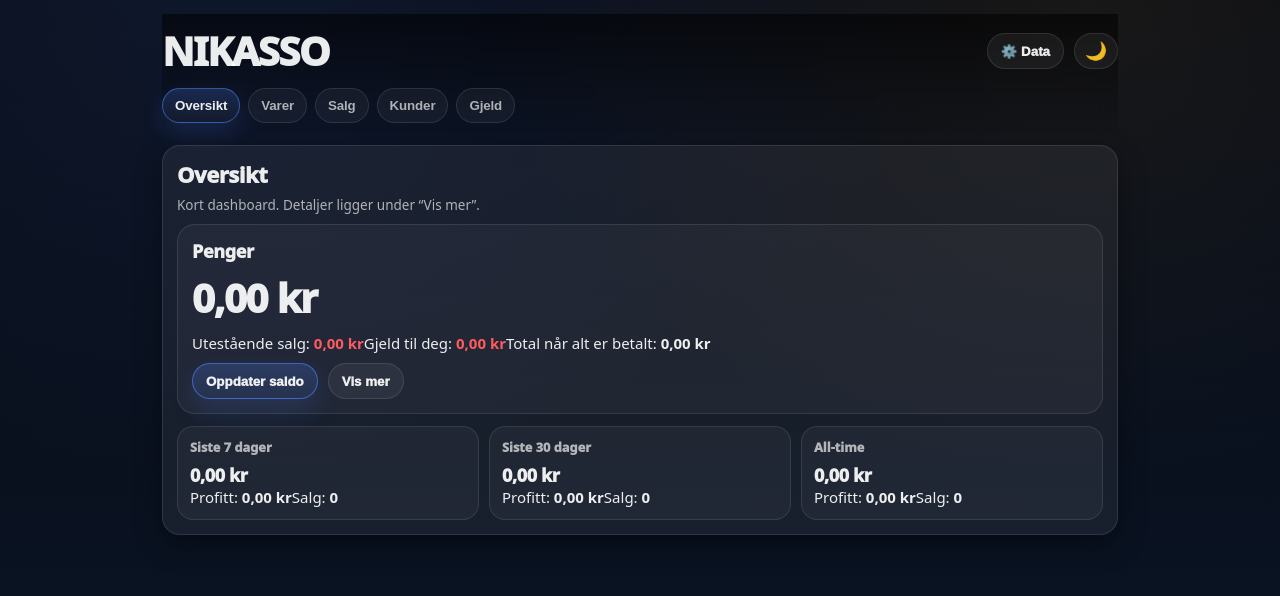
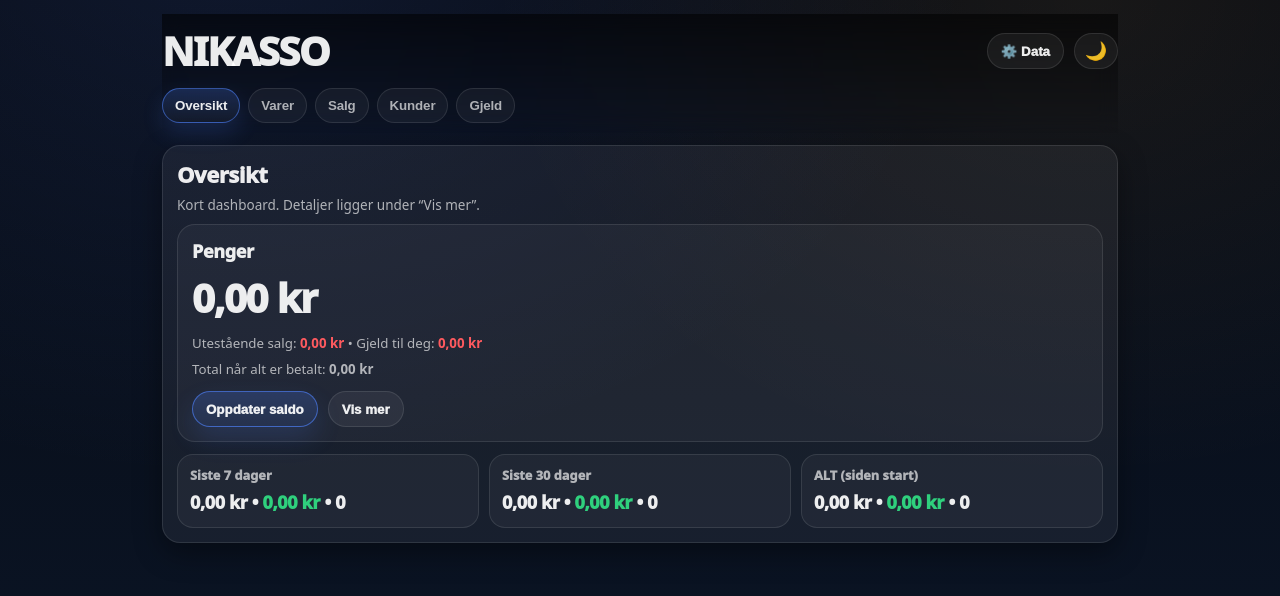
Before and after one commit to nikolaihoffmann-svg/Nikasso-, a React (Vite) app: page / in a window 1280 px wide. Shown: the top 596 px of the page. Built offline with nearby package versions, Linux system fonts and the light colour scheme.

Commit message:
Update Oversikt.tsx

```diff
--- a/src/pages/Oversikt.tsx
+++ b/src/pages/Oversikt.tsx
@@ -78,7 +78,7 @@ export function Oversikt() {
   const [saldoOpen, setSaldoOpen] = useState(false);
   const [saldoInput, setSaldoInput] = useState(String(saldo));
 
-  const [detailsOpen, setDetailsOpen] = useState(false);
+  const [moreOpen, setMoreOpen] = useState(false);
 
   const byItemId = useMemo(() => {
     const items = getItems();
@@ -91,8 +91,9 @@ export function Oversikt() {
   const from30 = useMemo(() => new Date(Date.now() - 30 * 24 * 60 * 60 * 1000), []);
   const fromMonth = useMemo(() => startOfMonth(new Date()), []);
 
-  function calcProfitForSale(s: Sale) {
-    const lines = saleLinesSafe(s);
+  function calcProfitForSale(s: any) {
+    const lines = saleLinesSafe(s as Sale);
+    if (lines.length > 0) {
       return lines.reduce((acc, l) => {
         const unitCost = Number.isFinite(Number(l.unitCostAtSale))
           ? Number(l.unitCostAtSale)
@@ -103,6 +104,13 @@ export function Oversikt() {
       }, 0);
     }
 
+    const unitCost =
+      Number.isFinite(Number(s.unitCostAtSale)) ? Number(s.unitCostAtSale) : byItemId.get(s.itemId)?.cost ?? 0;
+    const qty = Number(s.qty ?? 0);
+    const unitPrice = Number(s.unitPrice ?? 0);
+    return (unitPrice - unitCost) * qty;
+  }
+
   const totals = useMemo(() => {
     const unpaidSalesTotal = sales.reduce((a, s) => a + Math.max(0, saleRemaining(s)), 0);
     const unpaidReceivablesTotal = receivables.reduce((a, r) => a + Math.max(0, receivableRemaining(r)), 0);
@@ -111,10 +119,10 @@ export function Oversikt() {
     const s7 = sales.filter((s) => isAfter(s.createdAt, from7));
     const s30 = sales.filter((s) => isAfter(s.createdAt, from30));
     const sm = sales.filter((s) => isAfter(s.createdAt, fromMonth));
-    const sall = sales;
+    const sall = sales; // ✅ alt siden start
 
-    const sumRevenue = (list: Sale[]) => list.reduce((a, b) => a + (Number(b.total) || 0), 0);
-    const sumProfit = (list: Sale[]) => list.reduce((a, b) => a + calcProfitForSale(b), 0);
+    const sumRevenue = (list: any[]) => list.reduce((a, b) => a + (Number(b.total) || 0), 0);
+    const sumProfit = (list: any[]) => list.reduce((a, b) => a + calcProfitForSale(b), 0);
 
     return {
       unpaidSalesTotal,
@@ -141,6 +149,7 @@ export function Oversikt() {
 
   const mostSoldAll = useMemo(() => {
     const map = new Map<string, { itemId: string; name: string; qty: number; revenue: number; profit: number }>();
+
     for (const s of sales) {
       const lines = saleLinesSafe(s);
       for (const l of lines) {
@@ -186,7 +195,7 @@ export function Oversikt() {
 
     const arr = Array.from(map.values());
     arr.sort((a, b) => b.revenue - a.revenue);
-    return arr.slice(0, 10);
+    return arr.slice(0, 20);
   }, [sales, customers, byItemId]);
 
   function openSaldoModal() {
@@ -205,75 +214,101 @@ export function Oversikt() {
       <div className="cardTitle">Oversikt</div>
       <div className="cardSub">Kort dashboard. Detaljer ligger under “Vis mer”.</div>
 
-      {/* Penger (kort og tydelig) */}
+      {/* Penger */}
       <div className="card" style={{ marginTop: 0 }}>
-        <div className="cardTitle" style={{ fontSize: 18, marginBottom: 8 }}>Penger</div>
+        <div className="cardTitle" style={{ fontSize: 18, marginBottom: 8 }}>
+          Penger
+        </div>
 
         <div className="moneyBig">{fmtKr(saldo)}</div>
 
-        <div className="miniRow" style={{ marginTop: 8 }}>
-          <span>Utestående salg: <b className="dangerText">{fmtKr(totals.unpaidSalesTotal)}</b></span>
-          <span>Gjeld til deg: <b className="dangerText">{fmtKr(totals.unpaidReceivablesTotal)}</b></span>
-          <span>Total når alt er betalt: <b>{fmtKr(totals.grand)}</b></span>
+        <div className="itemMeta" style={{ marginTop: 10 }}>
+          Utestående salg: <b className="dangerText">{fmtKr(totals.unpaidSalesTotal)}</b> • Gjeld til deg:{" "}
+          <b className="dangerText">{fmtKr(totals.unpaidReceivablesTotal)}</b>
         </div>
 
-        <div className="btnRow" style={{ marginTop: 10 }}>
-          <button className="btn btnPrimary" type="button" onClick={openSaldoModal}>Oppdater saldo</button>
-          <button className="btn" type="button" onClick={() => setDetailsOpen(true)}>Vis mer</button>
+        <div className="itemMeta" style={{ marginTop: 8 }}>
+          Total når alt er betalt: <b>{fmtKr(totals.grand)}</b>
+        </div>
+
+        <div className="btnRow" style={{ marginTop: 12 }}>
+          <button className="btn btnPrimary" type="button" onClick={openSaldoModal}>
+            Oppdater saldo
+          </button>
+          <button className="btn" type="button" onClick={() => setMoreOpen(true)}>
+            Vis mer
+          </button>
         </div>
       </div>
 
-      {/* Tre kompakte perioder */}
+      {/* Kompakt metrics */}
       <div className="metricGrid" style={{ marginTop: 12 }}>
         <div className="metricCard">
           <p className="metricTitle">Siste 7 dager</p>
-          <p className="metricValue">{fmtKr(totals.revenue7)}</p>
-          <div className="miniRow">
-            <span>Profitt: <b>{fmtKr(totals.profit7)}</b></span>
-            <span>Salg: <b>{totals.count7}</b></span>
-          </div>
+          <p className="metricValue">
+            {fmtKr(totals.revenue7)} • <span className="successText">{fmtKr(totals.profit7)}</span> • {totals.count7}
+          </p>
         </div>
 
         <div className="metricCard">
           <p className="metricTitle">Siste 30 dager</p>
-          <p className="metricValue">{fmtKr(totals.revenue30)}</p>
-          <div className="miniRow">
-            <span>Profitt: <b>{fmtKr(totals.profit30)}</b></span>
-            <span>Salg: <b>{totals.count30}</b></span>
+          <p className="metricValue">
+            {fmtKr(totals.revenue30)} • <span className="successText">{fmtKr(totals.profit30)}</span> • {totals.count30}
+          </p>
+        </div>
+
+        <div className="metricCard">
+          <p className="metricTitle">ALT (siden start)</p>
+          <p className="metricValue">
+            {fmtKr(totals.revenueAll)} • <span className="successText">{fmtKr(totals.profitAll)}</span> • {totals.countAll}
+          </p>
         </div>
       </div>
 
-        <div className="metricCard">
-          <p className="metricTitle">All-time</p>
-          <p className="metricValue">{fmtKr(totals.revenueAll)}</p>
-          <div className="miniRow">
-            <span>Profitt: <b>{fmtKr(totals.profitAll)}</b></span>
-            <span>Salg: <b>{totals.countAll}</b></span>
+      <Modal open={saldoOpen} title="Oppdater saldo" onClose={() => setSaldoOpen(false)}>
+        <div className="fieldGrid" style={{ marginTop: 0 }}>
+          <div>
+            <label className="label">Saldo (kr)</label>
+            <input className="input" inputMode="decimal" value={saldoInput} onChange={(e) => setSaldoInput(e.target.value)} />
           </div>
+
+          <div className="btnRow" style={{ justifyContent: "flex-end" }}>
+            <button className="btn" type="button" onClick={() => setSaldoOpen(false)}>
+              Avbryt
+            </button>
+            <button className="btn btnPrimary" type="button" onClick={saveSaldo}>
+              Lagre
+            </button>
+          </div>
+
+          <div className="itemMeta" style={{ marginTop: 6 }}>
+            Tips: Saldo endres manuelt. Utestående oppdateres automatisk.
+          </div>
+        </div>
+      </Modal>
+
+      <Modal open={moreOpen} title="Detaljer" onClose={() => setMoreOpen(false)}>
+        <div className="fieldGrid" style={{ marginTop: 0 }}>
+          <div className="card" style={{ marginTop: 0 }}>
+            <div className="cardTitle">Denne måneden</div>
+            <div className="itemMeta">
+              Solgt: <b>{fmtKr(totals.revenueM)}</b> • Profitt: <b className="successText">{fmtKr(totals.profitM)}</b> • Salg: <b>{totals.countM}</b>
             </div>
           </div>
 
-      {/* DETAILS MODAL */}
-      <Modal open={detailsOpen} title="Oversikt – detaljer" onClose={() => setDetailsOpen(false)}>
-        <div className="fieldGrid" style={{ marginTop: 0 }}>
           <div className="card" style={{ marginTop: 0 }}>
-            <div className="cardTitle">Mest solgt (all-time)</div>
-            <div className="cardSub">Topp 5 basert på antall solgte enheter.</div>
+            <div className="cardTitle">Mest solgt (ALT)</div>
+            <div className="cardSub">Topp 5 basert på antall solgte enheter (med omsetning/profitt).</div>
 
             <div className="list">
               {mostSoldAll.length === 0 ? (
-                <div className="item">Ingen salg registrert.</div>
+                <div className="item">Ingen salg registrert enda.</div>
               ) : (
                 mostSoldAll.map((x) => (
                   <div key={x.itemId || x.name} className="item">
-                    <div className="itemTop">
-                      <div>
                     <p className="itemTitle">{x.name}</p>
                     <div className="itemMeta">
-                          Antall: <b>{x.qty}</b> • Omsetning: <b>{fmtKr(x.revenue)}</b> • Profitt: <b>{fmtKr(x.profit)}</b>
-                        </div>
-                      </div>
-                      <span className="badge">{x.qty} stk</span>
+                      Antall: <b>{x.qty}</b> • Solgt: <b>{fmtKr(x.revenue)}</b> • Profitt: <b className="successText">{fmtKr(x.profit)}</b>
                     </div>
                   </div>
                 ))
@@ -282,19 +317,19 @@ export function Oversikt() {
           </div>
 
           <div className="card" style={{ marginTop: 0 }}>
-            <div className="cardTitle">Topp kunder (all-time)</div>
-            <div className="cardSub">Topp 10 basert på omsetning.</div>
+            <div className="cardTitle">Topp kunder (ALT)</div>
+            <div className="cardSub">Topp 20 basert på omsetning.</div>
 
             <div className="list">
               {perCustomerAll.length === 0 ? (
-                <div className="item">Ingen salg registrert.</div>
+                <div className="item">Ingen salg enda.</div>
               ) : (
                 perCustomerAll.map((c) => (
                   <div key={c.name} className="item">
                     <p className="itemTitle">{c.name}</p>
                     <div className="itemMeta">
-                      Omsetning: <b>{fmtKr(c.revenue)}</b> • Profitt: <b>{fmtKr(c.profit)}</b> • Salg: <b>{c.count}</b>{" "}
-                      • Utestående: <b className={c.unpaid > 0 ? "dangerText" : "successText"}>{fmtKr(c.unpaid)}</b>
+                      Solgt: <b>{fmtKr(c.revenue)}</b> • Profitt: <b className="successText">{fmtKr(c.profit)}</b> • Salg: <b>{c.count}</b> • Utestående:{" "}
+                      <b className={c.unpaid > 0 ? "dangerText" : "successText"}>{fmtKr(c.unpaid)}</b>
                     </div>
                   </div>
                 ))
@@ -303,30 +338,9 @@ export function Oversikt() {
           </div>
 
           <div className="btnRow" style={{ justifyContent: "flex-end" }}>
-            <button className="btn" type="button" onClick={() => setDetailsOpen(false)}>Lukk</button>
-          </div>
-        </div>
-      </Modal>
-
-      <Modal open={saldoOpen} title="Oppdater saldo" onClose={() => setSaldoOpen(false)}>
-        <div className="fieldGrid" style={{ marginTop: 0 }}>
-          <div>
-            <label className="label">Saldo (kr)</label>
-            <input
-              className="input"
-              inputMode="decimal"
-              value={saldoInput}
-              onChange={(e) => setSaldoInput(e.target.value)}
-            />
-          </div>
-
-          <div className="btnRow">
-            <button className="btn btnPrimary" type="button" onClick={saveSaldo}>Lagre</button>
-            <button className="btn" type="button" onClick={() => setSaldoOpen(false)}>Avbryt</button>
-          </div>
-
-          <div className="itemMeta" style={{ marginTop: 6 }}>
-            Tips: Saldo endres manuelt. Utestående oppdateres automatisk av salg/gjeld og innbetalinger.
+            <button className="btn" type="button" onClick={() => setMoreOpen(false)}>
+              Lukk
+            </button>
           </div>
         </div>
       </Modal>
```
Lines whose indentation alone changed are shown as unchanged.
